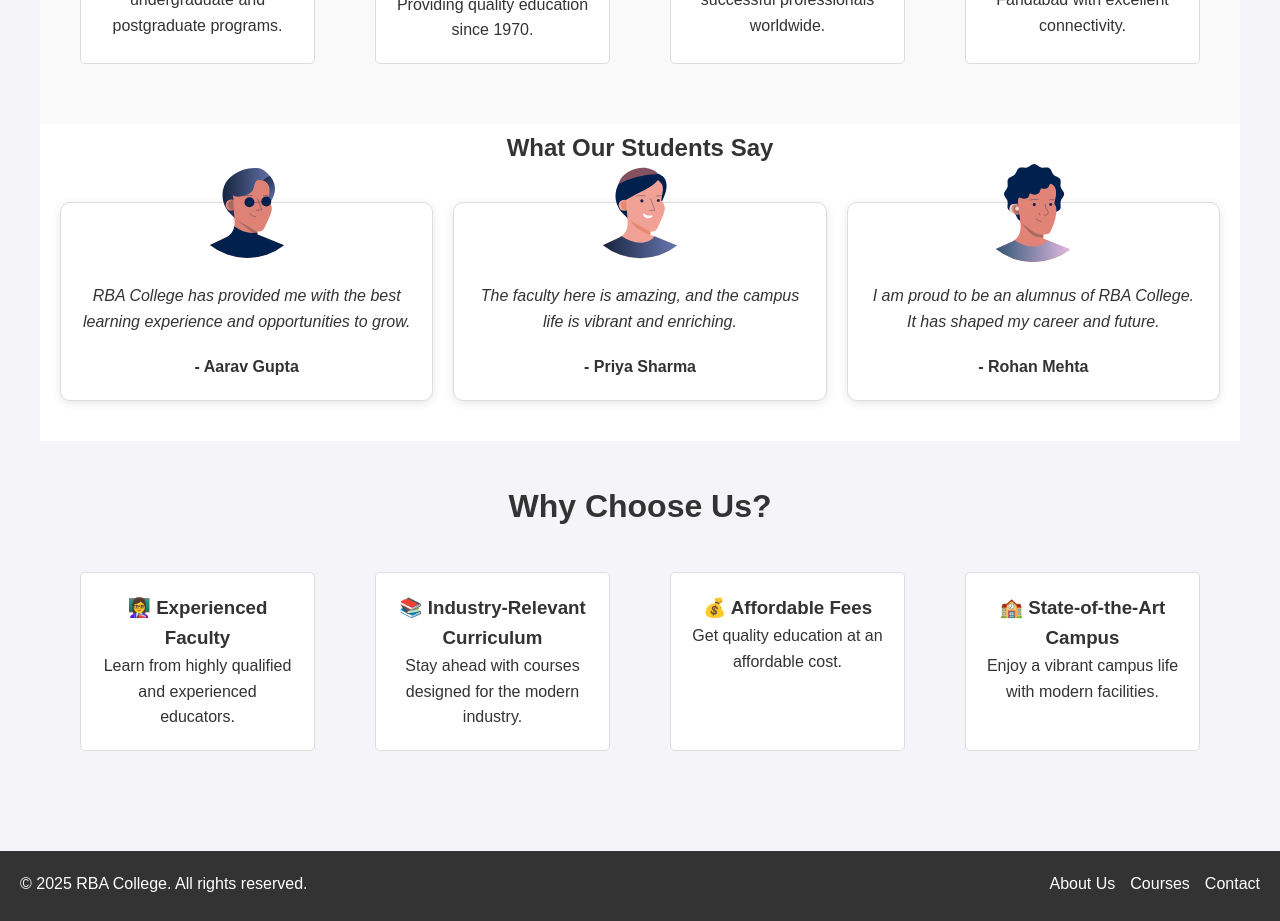
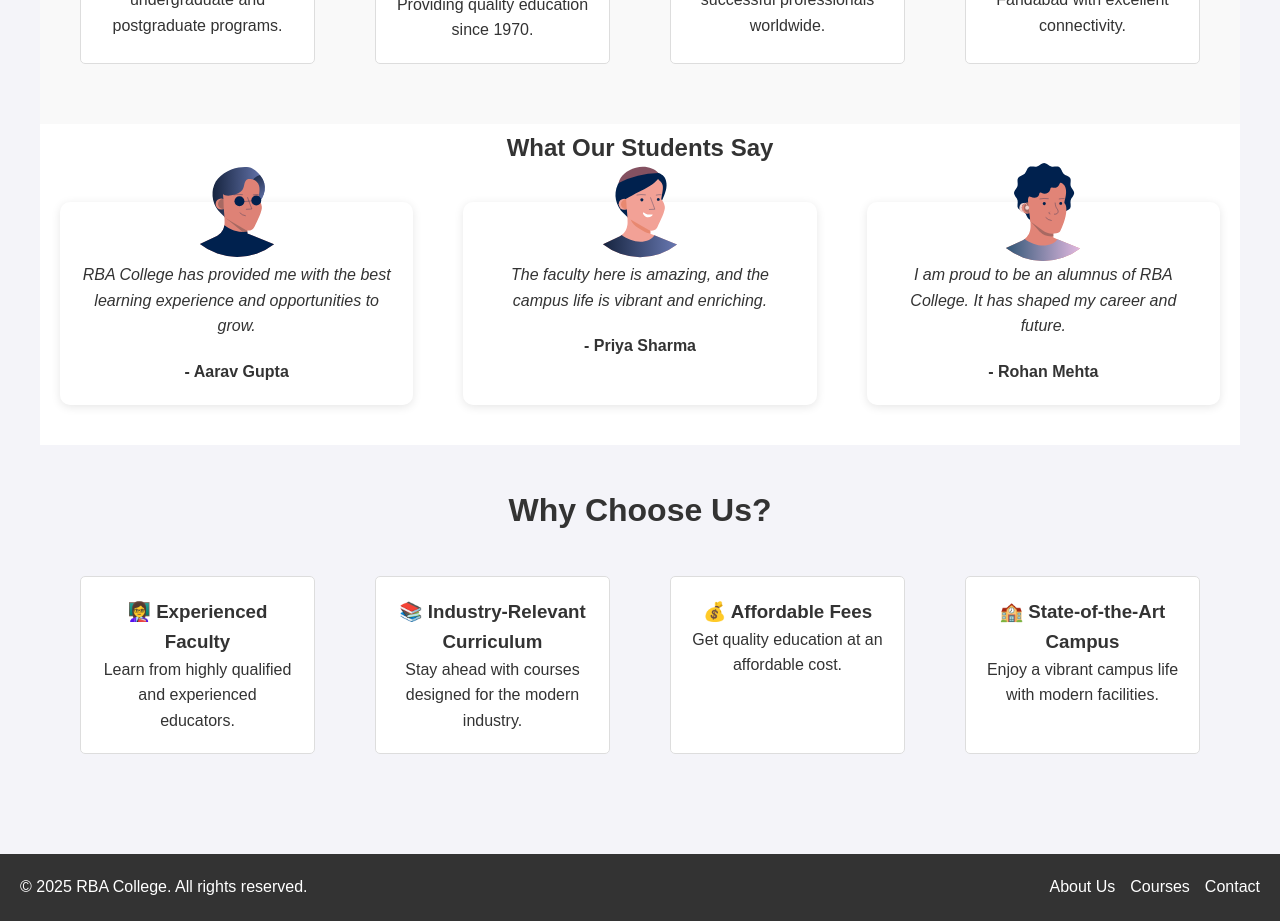
Before and after one commit to Eon-Rex/RBA_College_Proj, a React (Vite) app in the folder rba-college/: page /#/ in a window 1280 px wide. Shown: the part 1480-2401 px from the top of the page. Built offline with nearby package versions, Linux system fonts and the light colour scheme.

Commit message:
code added for update home css

```diff
--- a/rba-college/src/styles/pages/Home.css
+++ b/rba-college/src/styles/pages/Home.css
@@ -184,35 +184,6 @@
   color: #666;
 }
 
-/* Student Reviews Section */
-.student-reviews-section {
-  padding: 40px 20px;
-  background: #fff;
-  text-align: center;
-}
-
-.reviews-grid {
-  display: grid;
-  grid-template-columns: repeat(auto-fit, minmax(250px, 1fr));
-  gap: 20px;
-}
-
-.review-card {
-  padding: 20px;
-  border: 1px solid #ddd;
-  border-radius: 5px;
-  background: #f9f9f9;
-}
-
-.review-card blockquote {
-  font-style: italic;
-  margin-bottom: 10px;
-}
-
-.review-card p {
-  font-weight: bold;
-}
-
 /* Why Choose Us Section */
 .why-choose-us-section {
   padding: 40px 20px;
@@ -247,28 +218,6 @@
 .why-choose-us-item p {
   font-size: 0.9rem;
   color: #666;
-}
-
-/* Responsive Adjustments */
-@media (max-width: 768px) {
-  .tab-header {
-    flex-wrap: nowrap;
-    overflow-x: auto;
-  }
-
-  .tab-button {
-    flex: 0 0 auto;
-    font-size: 14px;
-    padding: 8px 15px;
-  }
-
-  .card {
-    padding: 15px;
-  }
-
-  .highlights-section {
-    grid-template-columns: repeat(auto-fit, minmax(200px, 1fr));
-  }
 }
 
 /* Dean Card */
@@ -330,8 +279,77 @@
   margin-bottom: 2rem;
 }
 
-/* Responsive Styles */
+/* Student Reviews Section */
+.student-reviews-section {
+  padding: 40px 20px;
+  background: #fff;
+  text-align: center;
+  position: relative;
+}
+
+.what-our-students-say {
+  position: relative;
+  top: -35px;
+}
+
+.reviews-grid {
+  display: grid;
+  grid-template-columns: repeat(auto-fit, minmax(250px, 1fr));
+  gap: 50px;
+}
+
+.review-card {
+  position: relative;
+  padding: 20px;
+  background-color: #fff;
+  border-radius: 10px;
+  box-shadow: 0 2px 10px rgba(0, 0, 0, 0.1);
+  padding-top: 60px;
+}
+
+.avatar-image {
+  position: absolute;
+  top: -50px;
+  left: 50%;
+  transform: translateX(-50%);
+  width: 120px;
+  height: 120px;
+  border-radius: 50%;
+  object-fit: cover;
+  z-index: 2;
+}
+
+.review-card blockquote {
+  font-style: italic;
+  margin-bottom: 10px;
+}
+
+.review-card p {
+  font-weight: bold;
+  padding-top: 10px;
+}
+
+/* Responsive Adjustments */
 @media (max-width: 768px) {
+  .tab-header {
+    flex-wrap: nowrap;
+    overflow-x: auto;
+  }
+
+  .tab-button {
+    flex: 0 0 auto;
+    font-size: 14px;
+    padding: 8px 15px;
+  }
+
+  .card {
+    padding: 15px;
+  }
+
+  .highlights-section {
+    grid-template-columns: repeat(auto-fit, minmax(200px, 1fr));
+  }
+
   .dean-card {
     max-width: 90%;
   }
@@ -374,60 +392,3 @@
     font-size: 0.85rem;
   }
 }
-
-.review-card {
-  position: relative;
-  padding: 20px;
-  background-color: #fff;
-  border-radius: 10px;
-  box-shadow: 0 2px 10px rgba(0, 0, 0, 0.1);
-}
-
-
-.avatar-image{
-  position: absolute;
-  display: block;
-  height: 15vh;
-  top:70px;
-  left:0px;
-
-
-}
-
-.what-our-students-say{
-  position: relative;
-    top: -35px;
-}
-
-.review-card {
-  position: relative;
-  padding: 20px;
-  background-color: #fff;
-  border-radius: 10px;
-  box-shadow: 0 2px 10px rgba(0, 0, 0, 0.1);
-}
-
-/* Dynamic Avatar Positioning */
-.avatar-image {
-  position: absolute;
-  top: -50px;
-  left: 50%;
-  transform: translateX(-50%);
-  width: 120px;
-  height: 120px;
-  border-radius: 50%;
-  object-fit: cover;
-  z-index: 2;
-}
-
-/* Ensure the review content doesn't overlap with the avatar */
-.review-card blockquote {
-  padding-top: 60px;
-  font-style: italic;
-  margin-bottom: 10px;
-}
-
-.review-card p {
-  font-weight: bold;
-  padding-top: 10px;
-}
```
